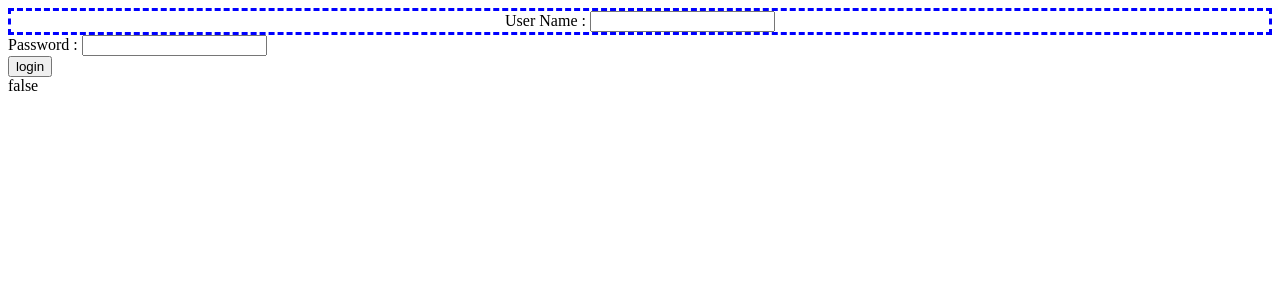
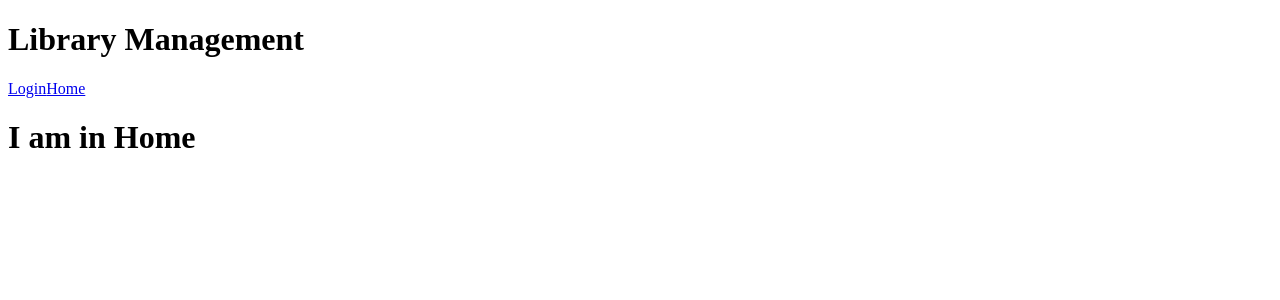
Before and after one commit to manojkommireddy/libraryManagement-client, an Angular app: page /home in a window 1280 px wide. Before the commit this address led to /. Shown: the top 300 px of the page. Built offline with nearby package versions, Linux system fonts and the light colour scheme.

Commit message:
Initial Commit 3

```diff
--- a/src/app/app-routing.module.ts
+++ b/src/app/app-routing.module.ts
@@ -1,7 +1,18 @@
 import { NgModule } from '@angular/core';
 import { RouterModule, Routes } from '@angular/router';
+import {LoginComponent} from "../login/login.component";
+import {HomeComponent} from "../home/home.component";
 
-const routes: Routes = [];
+const routes: Routes = [
+  {
+    path: 'login',
+    component: LoginComponent
+  },
+  {
+    path: 'home',
+    component: HomeComponent
+  },
+];
 
 @NgModule({
   imports: [RouterModule.forRoot(routes)],
--- a/src/app/app.component.html
+++ b/src/app/app.component.html
@@ -1,3 +1,8 @@
+<h1>Library Management</h1>
+<nav>
+  <a routerLink="/login" routerLinkActive="active">Login</a>
+  <a routerLink="/home" routerLinkActive="active">Home</a>
+</nav>
 <div>
- <library-login></library-login>
+  <router-outlet #routerOutlet="outlet"></router-outlet>
 </div>
--- a/src/app/app.component.ts
+++ b/src/app/app.component.ts
@@ -1,4 +1,5 @@
 import { Component } from '@angular/core';
+import {RouterOutlet} from '@angular/router';
 
 @Component({
   selector: 'app-root',
--- a/src/app/app.module.ts
+++ b/src/app/app.module.ts
@@ -5,11 +5,13 @@ import { AppRoutingModule } from './app-routing.module';
 import { AppComponent } from './app.component';
 import {LoginComponent} from '../login/login.component';
 import {FormsModule, ReactiveFormsModule} from "@angular/forms";
+import {HomeComponent} from '../home/home.component';
 
 @NgModule({
   declarations: [
     AppComponent,
-    LoginComponent
+    LoginComponent,
+    HomeComponent
   ],
   imports: [
     BrowserModule,
--- /dev/null
+++ b/src/home/home.component.html
@@ -0,0 +1,3 @@
+<div>
+  <h1>I am in Home</h1>
+</div>
--- a/src/login/login.component.html
+++ b/src/login/login.component.html
@@ -8,5 +8,4 @@
   <div>
     <button type="button" (click)="login()"> login </button>
   </div>
-  {{loginFormGroup.valid}}
 </form>
```
Also changed, not shown: src/home/home.component.ts (added, +10 -0 lines), src/home/home.component.less (added).
